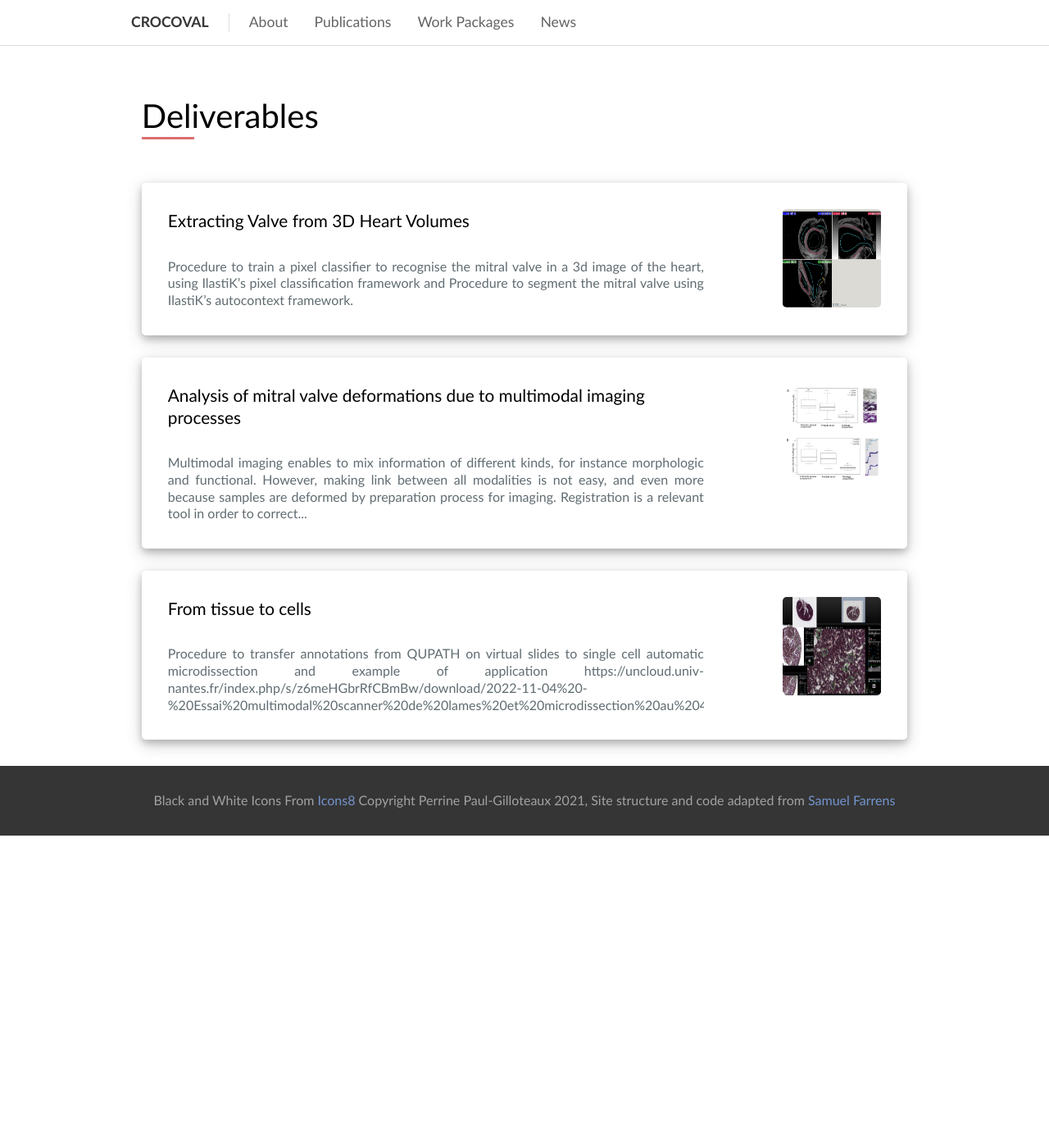
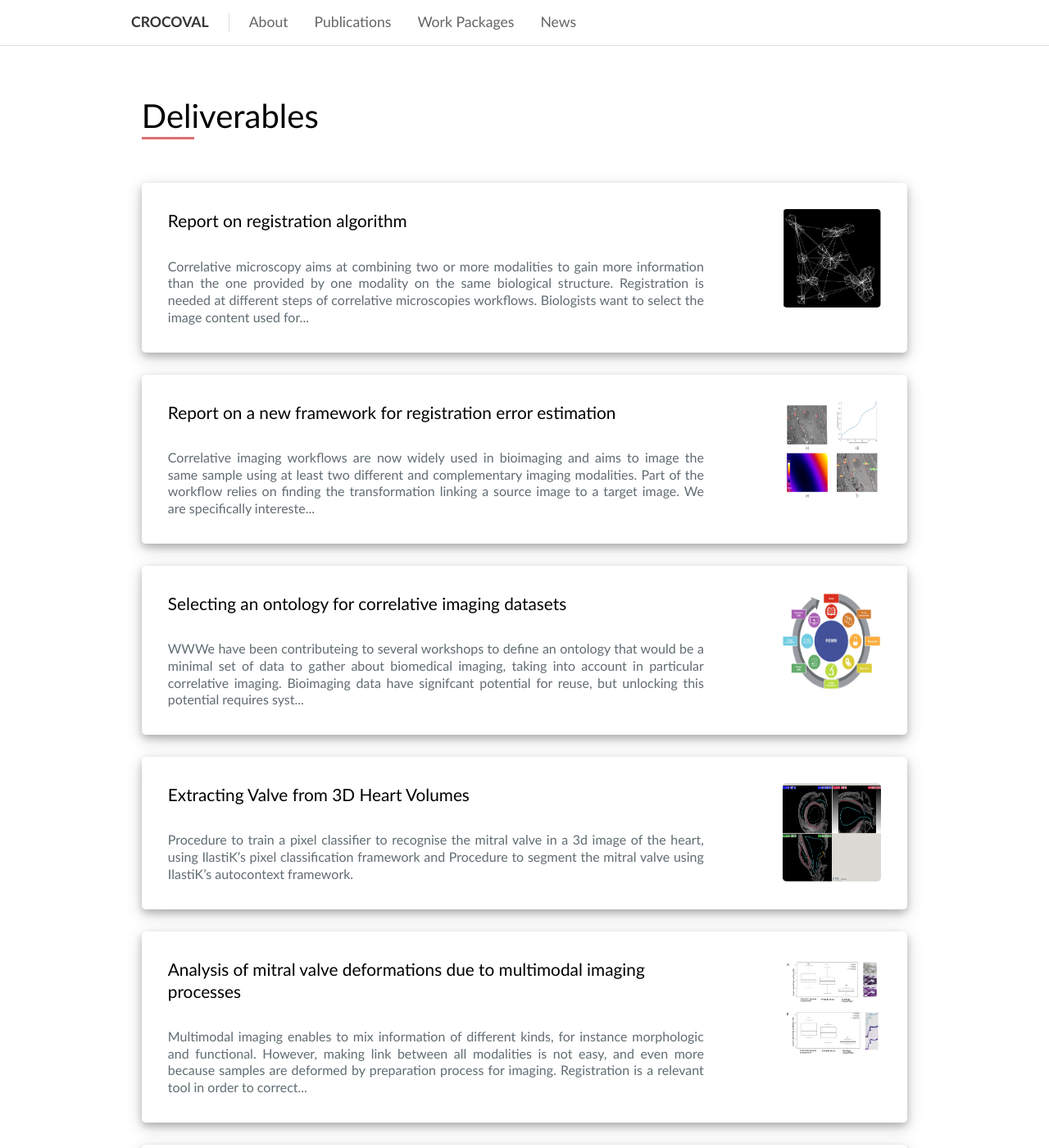
Before and after one commit to anrcrocoval/anrcrocoval.github.io, a Jekyll site: the page built from deliverables.md, in a window 1280 px wide and 1400 px high. Shown: the whole window at 82% size. Built offline with Jekyll 4.4.1, drawn with Linux system fonts in a browser that asks for light colours; some of the changed text lies outside the part shown.

Commit message:
updates of deliverables to go on

```diff
--- /dev/null
+++ b/_posts/2020-12-01-del1-6.md
@@ -0,0 +1,13 @@
+---
+title: Report on registration algorithm
+category: soft
+year: 2020
+image: Kunne.PNG
+journal: Nature Methods
+authors: Stephan Kunne, Perrine Paul-Gilloteaux
+ads: https://webtv.ec-nantes.fr/widget/microscopy-imaging-stephan-kunne-cross-modal-registration-using-point-clouds-and-graph-matching-in-the-context-of-correlative-microscopies
+arxiv: https://arxiv.org/abs/2012.00656
+pdf: https://arxiv.org/pdf/2012.00656
+layout: post-pub
+---
+Correlative microscopy aims at combining two or more modalities to gain more information than the one provided by one modality on the same biological structure. Registration is needed at different steps of correlative microscopies workflows. Biologists want to select the image content used for registration not to introduce bias in the correlation of unknown structures. Intensity-based methods might not allow this selection and might be too slow when the images are very large. We propose an approach based on point clouds created from selected content by the biologist. These point clouds may be prone to big differences in densities but also missing parts and outliers. In this paper we present a method of registration for point clouds based on graph building and graph matching, and compare the method to iterative closest point based methods.
--- /dev/null
+++ b/_posts/2020-12-01-del2-1.md
@@ -0,0 +1,14 @@
+---
+title: Report on a new framework for registration error estimation
+category: soft
+year: 2021
+image: Potier.PNG
+journal: Proceedings of 2021 IEEE International Conference on Image Processing (ICIP)
+authors: Guillaume Potier, Frédéric Lavancier, Stephan Kunne, Perrine Paul-Gilloteaux
+ads: https://ieeexplore.ieee.org/document/9506474
+arxiv: https://arxiv.org/abs/2103.06256
+doi: https://doi.org/10.1109/ICIP42928.2021.9506474
+pdf: https://arxiv.org/pdf/2103.06256.pdf
+layout: post-pub
+---
+Correlative imaging workflows are now widely used in bioimaging and aims to image the same sample using at least two different and complementary imaging modalities. Part of the workflow relies on finding the transformation linking a source image to a target image. We are specifically interested in the estimation of registration error in point-based registration. We propose an application of multivariate linear regression to solve the registration problem allowing us to propose a framework for the estimation of the associated error in the case of rigid and affine transformations and with anisotropic noise. These developments can be used as a decision-support tool for the biologist to analyze multimodal correlative images and are available under Ec-CLEM, an open-source plugin under ICY.
--- /dev/null
+++ b/_posts/2021-01-01-del1-2.md
@@ -0,0 +1,14 @@
+---
+title: Selecting an ontology for correlative imaging datasets
+category: soft
+year: 2021
+image: Sarkans.PNG
+journal: Nature Methods
+authors: Ugis Sarkans et al.
+ads: https://www.nature.com/articles/s41592-021-01166-8
+pdf: https://www.nature.com/articles/s41592-021-01166-8.pdf
+doi: https://doi.org/10.1038/s41592-021-01166-8
+layout: post-pub
+---
+WWWe have been contributeing to several workshops to define an ontology that would be a minimal set of data to gather about biomedical imaging, taking into account in particular correlative imaging.
+Bioimaging data have signifcant potential for reuse, but unlocking this potential requires systematic archiving of data and metadata in public databases. We propose draft metadata guidelines to begin addressing the needs of diverse communities within light and electron microscopy. We hope this publication and the proposed Recommended Metadata for Biological Images (REMBI) will stimulate discussions about their implementation and future extension.
```
Also changed, not shown: _posts/2022-11-01-microdissector.md (+1 -1 lines), _posts/2023-08-01-del1-4.md (added, +15 -0 lines).
